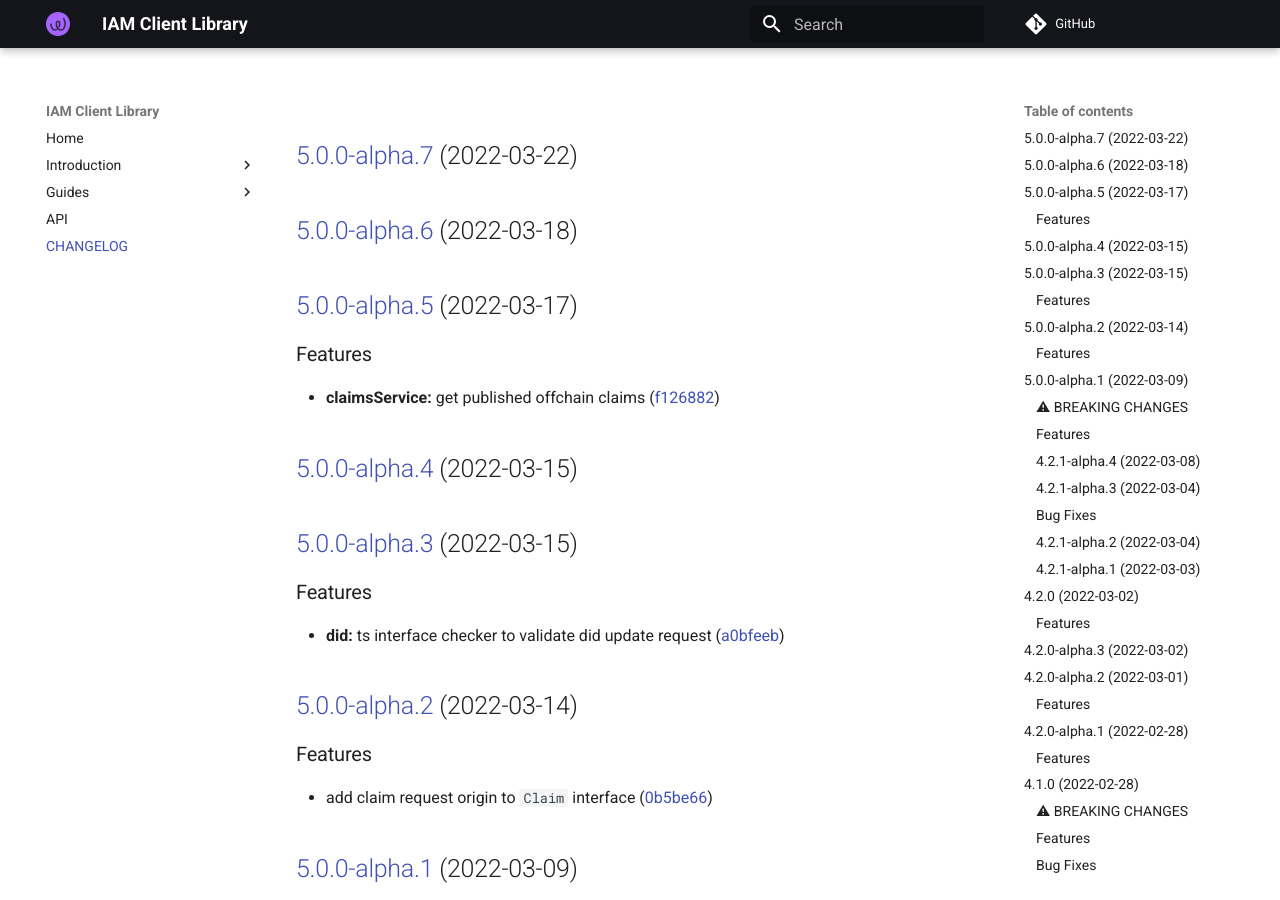
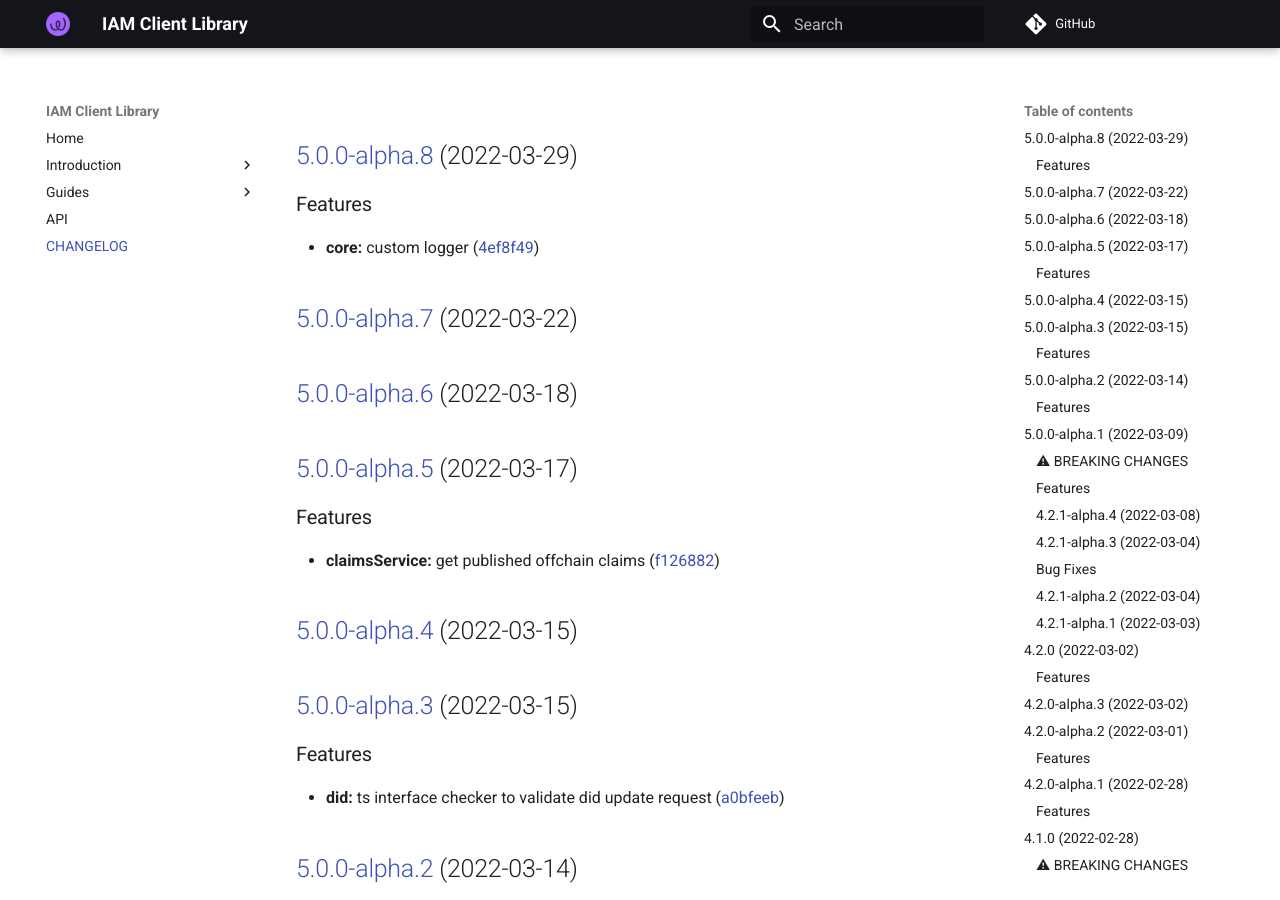
Before and after one commit to energywebfoundation/iam-client-lib, an MkDocs documentation site: the page built from docs/CHANGELOG.md, in a window 1280 px wide and 900 px high. Built offline with MkDocs 1.6.1 and Material for MkDocs 9.7.7, drawn with Linux system fonts in a browser that asks for light colours; comment, search, counter and statistics services are not loaded.

Commit message:
chore(release): 5.0.0-alpha.8 [skip ci]
## [5.0.0-alpha.8](https://github.com/energywebfoundation/iam-client-lib/compare/v5.0.0-alpha.7...v5.0.0-alpha.8) (2022-03-29)

### Features

* **core:** custom logger ([4ef8f49](https://github.com/energywebfoundation/iam-client-lib/commit/4ef8f49ffdbd2a419e8d9544ce6ba1e68c59b393))

```diff
--- a/docs/CHANGELOG.md
+++ b/docs/CHANGELOG.md
@@ -1,3 +1,10 @@
+## [5.0.0-alpha.8](https://github.com/energywebfoundation/iam-client-lib/compare/v5.0.0-alpha.7...v5.0.0-alpha.8) (2022-03-29)
+
+
+### Features
+
+* **core:** custom logger ([4ef8f49](https://github.com/energywebfoundation/iam-client-lib/commit/4ef8f49ffdbd2a419e8d9544ce6ba1e68c59b393))
+
 ## [5.0.0-alpha.7](https://github.com/energywebfoundation/iam-client-lib/compare/v5.0.0-alpha.6...v5.0.0-alpha.7) (2022-03-22)
 
 ## [5.0.0-alpha.6](https://github.com/energywebfoundation/iam-client-lib/compare/v5.0.0-alpha.5...v5.0.0-alpha.6) (2022-03-18)
--- a/package.json
+++ b/package.json
@@ -1,6 +1,6 @@
 {
   "name": "iam-client-lib",
-  "version": "5.0.0-alpha.7",
+  "version": "5.0.0-alpha.8",
   "description": "Library for Decentralized Identity and Access Management",
   "main": "dist/index.js",
   "module": "dist/index.esm.js",
```
